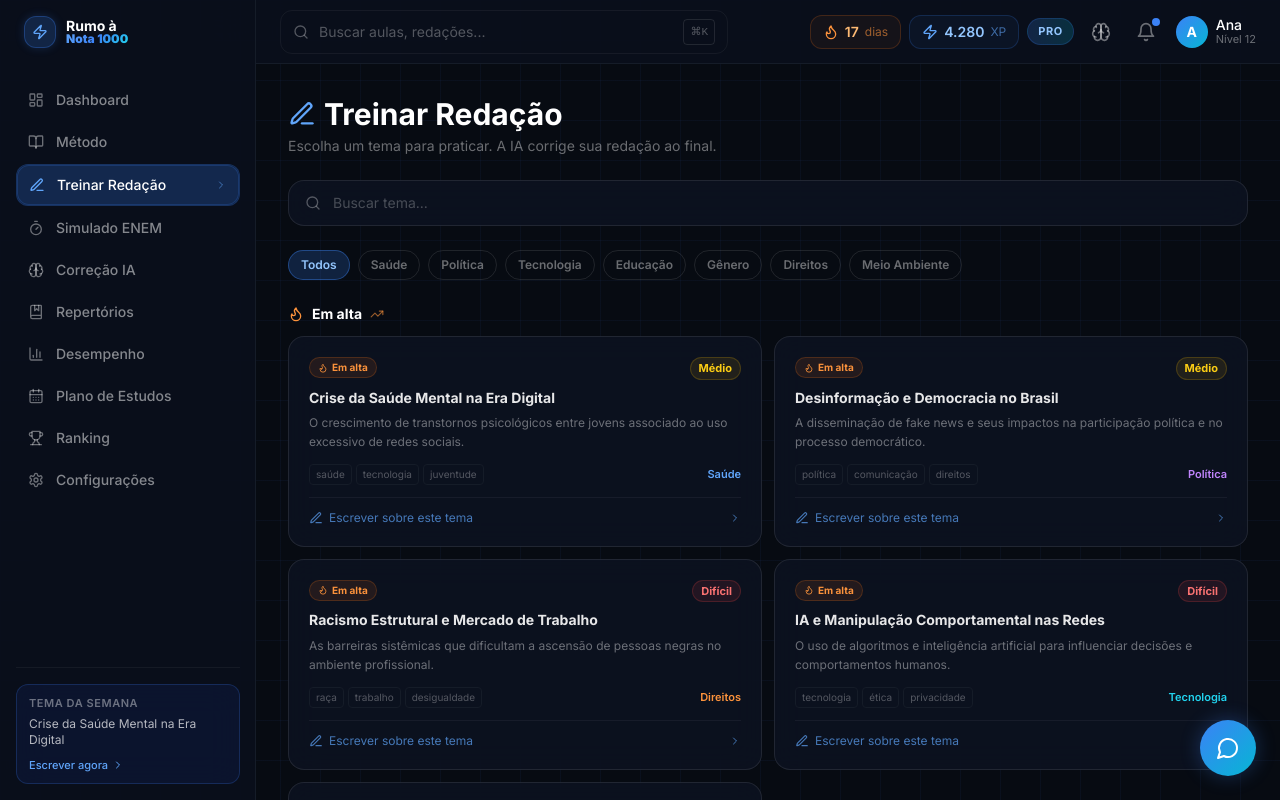
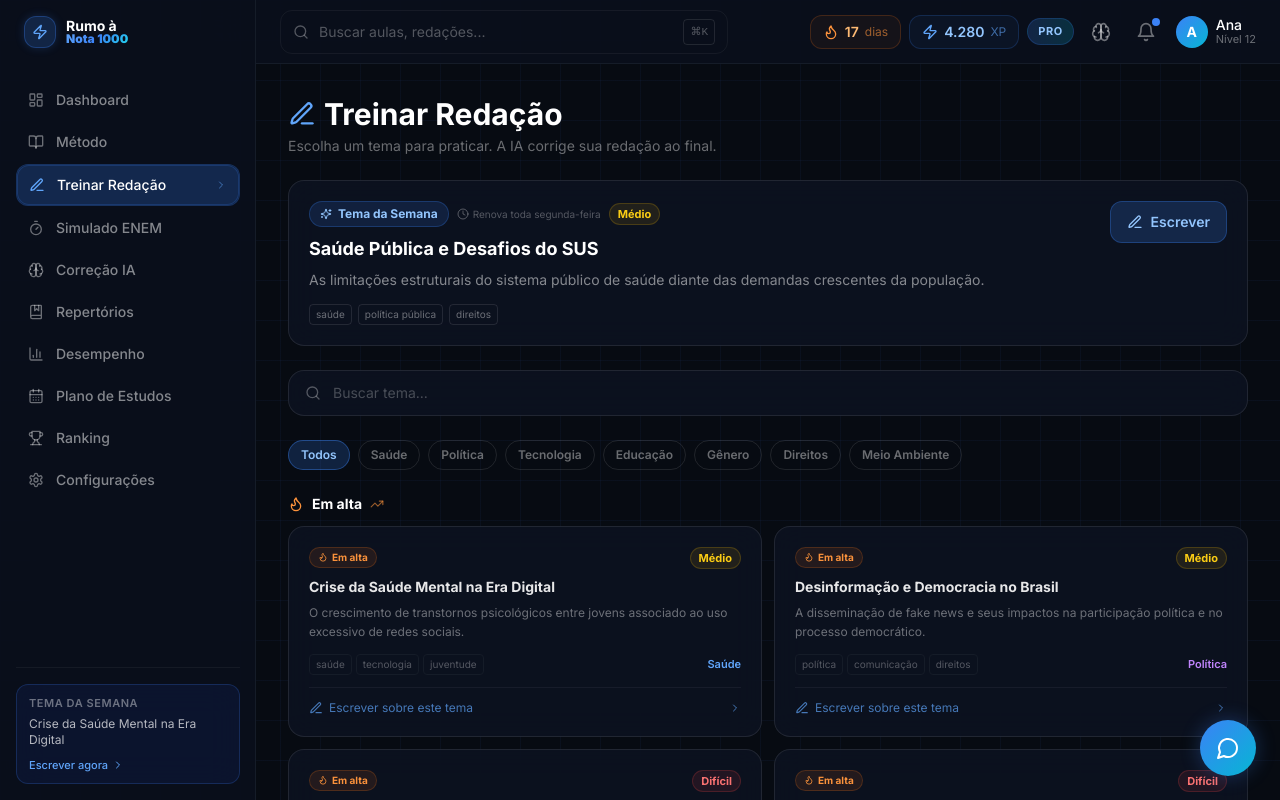
Before and after one commit to DiegoIzeppe/rumonotamil, a Next.js app: page /treinar in a window 1280 px wide. Shown: the top 800 px of the page. Built offline with nearby package versions, Linux system fonts and the light colour scheme.

Commit message:
feat: tema da semana rotacional no hub, coletanea condicional por tema

```diff
--- a/app/(dashboard)/treinar/page.tsx
+++ b/app/(dashboard)/treinar/page.tsx
@@ -129,6 +129,17 @@ const TRENDING_THEMES: Theme[] = [
 
 const CATEGORIES = ["Todos", "Saúde", "Política", "Tecnologia", "Educação", "Gênero", "Direitos", "Meio Ambiente"];
 
+// Rotates every Monday based on ISO week number
+function getWeeklyTheme(): Theme {
+  const now = new Date();
+  const d = new Date(Date.UTC(now.getFullYear(), now.getMonth(), now.getDate()));
+  const day = d.getUTCDay() || 7;
+  d.setUTCDate(d.getUTCDate() + 4 - day);
+  const yearStart = new Date(Date.UTC(d.getUTCFullYear(), 0, 1));
+  const weekNum = Math.ceil((((d.getTime() - yearStart.getTime()) / 86400000) + 1) / 7);
+  return TRENDING_THEMES[weekNum % TRENDING_THEMES.length];
+}
+
 const diffColor: Record<string, string> = {
   "Fácil": "text-green-400 bg-green-500/10 border-green-500/20",
   "Médio": "text-yellow-400 bg-yellow-500/10 border-yellow-500/20",
@@ -158,14 +169,16 @@ function ThemePicker({ onSelect }: { onSelect: (theme: string) => void }) {
   const [search, setSearch] = useState("");
   const [custom, setCustom] = useState("");
 
+  const weeklyTheme = getWeeklyTheme();
+
   const filtered = TRENDING_THEMES.filter((t) => {
     const matchCat = filter === "Todos" || t.category === filter;
     const matchSearch = !search || t.title.toLowerCase().includes(search.toLowerCase()) || t.tags.some((tag) => tag.includes(search.toLowerCase()));
     return matchCat && matchSearch;
   });
 
-  const trending = filtered.filter((t) => t.trending);
-  const others = filtered.filter((t) => !t.trending);
+  const trending = filtered.filter((t) => t.trending && t.title !== weeklyTheme.title);
+  const others = filtered.filter((t) => !t.trending && t.title !== weeklyTheme.title);
 
   return (
     <div className="max-w-5xl mx-auto">
@@ -181,6 +194,47 @@ function ThemePicker({ onSelect }: { onSelect: (theme: string) => void }) {
             Escolha um tema para praticar. A IA corrige sua redação ao final.
           </p>
         </div>
+
+        {/* Tema da Semana */}
+        {!search && filter === "Todos" && (
+          <motion.div
+            initial={{ opacity: 0, y: 12 }}
+            animate={{ opacity: 1, y: 0 }}
+            className="glass rounded-2xl border border-blue-500/20 bg-gradient-to-br from-blue-500/8 to-cyan-500/5 p-5 cursor-pointer group"
+            onClick={() => onSelect(weeklyTheme.title)}
+          >
+            <div className="flex items-start justify-between gap-4">
+              <div className="flex-1 min-w-0">
+                <div className="flex items-center gap-2 mb-2 flex-wrap">
+                  <span className="flex items-center gap-1.5 text-xs font-bold text-blue-300 bg-blue-500/15 border border-blue-500/25 px-2.5 py-1 rounded-full">
+                    <Sparkles className="w-3 h-3" />
+                    Tema da Semana
+                  </span>
+                  <span className="text-[10px] text-white/30 flex items-center gap-1">
+                    <Clock className="w-3 h-3" />
+                    Renova toda segunda-feira
+                  </span>
+                  <span className={cn("text-[11px] font-bold px-2 py-0.5 rounded-full border", diffColor[weeklyTheme.difficulty])}>
+                    {weeklyTheme.difficulty}
+                  </span>
+                </div>
+                <h2 className="text-lg font-bold text-white mb-1.5 group-hover:text-blue-200 transition-colors">
+                  {weeklyTheme.title}
+                </h2>
+                <p className="text-sm text-white/50 leading-relaxed mb-3">{weeklyTheme.context}</p>
+                <div className="flex gap-1.5 flex-wrap">
+                  {weeklyTheme.tags.map((tag) => (
+                    <span key={tag} className="text-[10px] text-white/40 border border-white/10 rounded px-1.5 py-0.5">{tag}</span>
+                  ))}
+                </div>
+              </div>
+              <div className="flex-shrink-0 hidden sm:flex items-center gap-2 px-4 py-2.5 rounded-xl bg-blue-500/20 border border-blue-500/30 text-blue-300 text-sm font-semibold group-hover:bg-blue-500/30 transition-colors">
+                <PenLine className="w-4 h-4" />
+                Escrever
+              </div>
+            </div>
+          </motion.div>
+        )}
 
         {/* Search + custom */}
         <div className="flex gap-3">
@@ -471,11 +525,10 @@ function Editor({ selectedTheme, onBack }: { selectedTheme: string; onBack: () =
           </div>
         </div>
 
-        {/* Coletânea */}
-        <ColetaneaView
-          coletanea={getColetaneaForTheme(selectedTheme) ?? getColetaneaForTheme("Crise da Saúde Mental na Era Digital")!}
-          collapsed
-        />
+        {/* Coletânea — só exibe se houver dados para o tema */}
+        {getColetaneaForTheme(selectedTheme) && (
+          <ColetaneaView coletanea={getColetaneaForTheme(selectedTheme)!} collapsed />
+        )}
 
         <div className="grid grid-cols-1 lg:grid-cols-4 gap-6">
           {/* Editor */}
```
